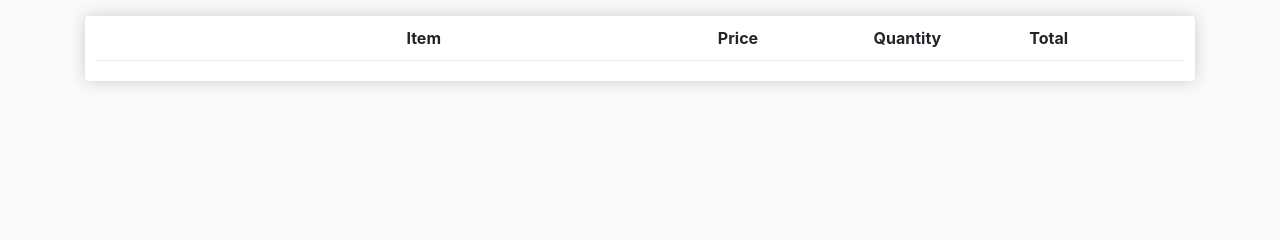
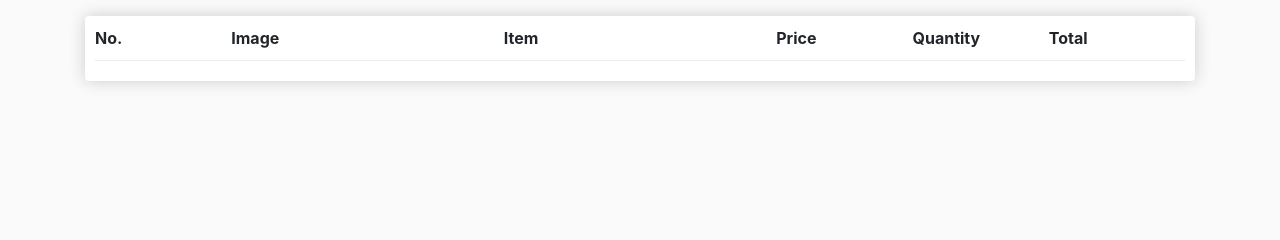
Before and after one commit to ashutosh164/Django-ecom, a Django app: template store/templates/order_summary.html in a window 1280 px wide. Shown: the part 245-485 px from the top of the page. Run offline with Django 3.2, Linux system fonts and the light colour scheme; the template is opened without the code that fills it, so the values that code supplies are empty; some libraries are stand-ins or nearby versions.

Commit message:
show number of item

```diff
--- a/store/templates/order_summary.html
+++ b/store/templates/order_summary.html
@@ -21,7 +21,8 @@
         </table>
         <div class="box-element">
             <div class="cart-row">
-                <div style="flex:2"></div>
+                <div style="flex:1"><b>No.</b></div>
+                <div style="flex:2"><b>Image</b></div>
                 <div style="flex:2"><b>Item</b></div>
                 <div style="flex:1"><b>Price</b></div>
                 <div style="flex:1"><b>Quantity</b></div>
@@ -29,6 +30,7 @@
             </div>
             {% for order_item in object.item.all %}
             <div class="cart-row">
+                <div style="flex:1">{{ forloop.counter }}</div>
                 <div style="flex:2"><img class="row-image" src="{{ order_item.item.image.url }}" alt="Not find"></div>
                 <div style="flex:2">{{order_item.item.title }}</div>
                 <div style="flex:1">Rs: {{order_item.item.price|floatformat:2}}
```
